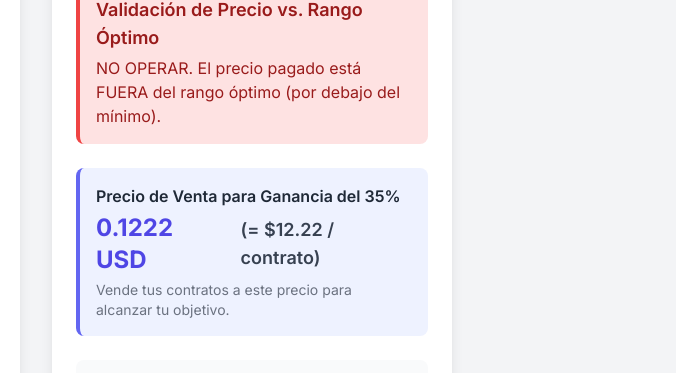
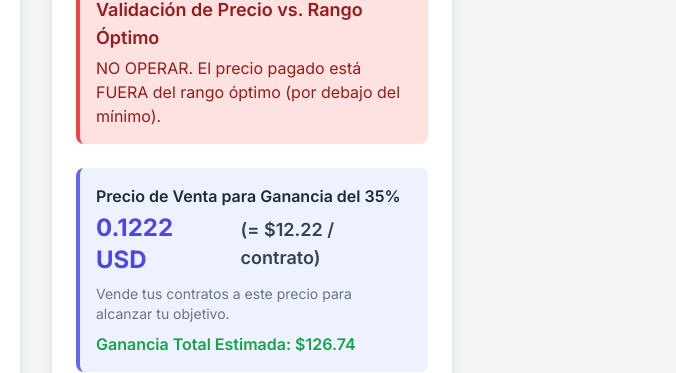
Before and after one commit to macudesigns/macu-options, a plain HTML site: page index.html in a window 1280 px wide. Shown: the part 317-690 px from the top of the page, 604-1280 px from the left. Drawn offline with nearby package versions, Linux system fonts and the light colour scheme.

Commit message:
Update index.html

```diff
--- a/index.html
+++ b/index.html
@@ -268,12 +268,13 @@
                 }
             }
 
-            // CÁLCULO DEL PRECIO DE VENTA OBJETIVO
+            // CÁLCULO DEL PRECIO DE VENTA OBJETIVO Y GANANCIA TOTAL
             const targetSaleTotal = inputs.total * (1 + inputs.targetProfitPercentage);
             const targetSalePricePerContract = targetSaleTotal / units;
+            const totalProfit = inputs.total * inputs.targetProfitPercentage;
 
             const profitTableHTML = generateProfitTable(inputs.total, units);
-            displayResults(breakevenPrice, profitTableHTML, inputs, priceRecommendation, targetSalePricePerContract);
+            displayResults(breakevenPrice, profitTableHTML, inputs, priceRecommendation, targetSalePricePerContract, totalProfit);
         }
 
         // --- 3. Funciones para mostrar resultados y errores ---
@@ -313,7 +314,7 @@
             return tableHTML;
         }
 
-        function displayResults(breakevenPrice, profitTableHTML, inputs, priceRecommendation, targetSalePricePerContract) {
+        function displayResults(breakevenPrice, profitTableHTML, inputs, priceRecommendation, targetSalePricePerContract, totalProfit) {
             const resultContainer = document.getElementById('result-container');
             const resultDiv = document.getElementById('result');
 
@@ -336,7 +337,8 @@
                         <p class="text-2xl font-bold text-indigo-600">${targetSalePricePerContract.toFixed(4)} USD</p>
                         <p class="text-lg font-semibold text-gray-700">(= ${(targetSalePricePerContract * 100).toLocaleString('en-US', { style: 'currency', currency: 'USD' })} / contrato)</p>
                     </div>
-                    <p class="text-sm text-gray-500 mt-1">Vende tus contratos a este precio para alcanzar tu objetivo.</p>
+                    <p class="text-sm text-gray-500 mt-2">Vende tus contratos a este precio para alcanzar tu objetivo.</p>
+                    <p class="text-md font-semibold text-green-600 mt-2">Ganancia Total Estimada: ${totalProfit.toLocaleString('en-US', { style: 'currency', currency: 'USD' })}</p>
                 </div>
             `;
 
```
